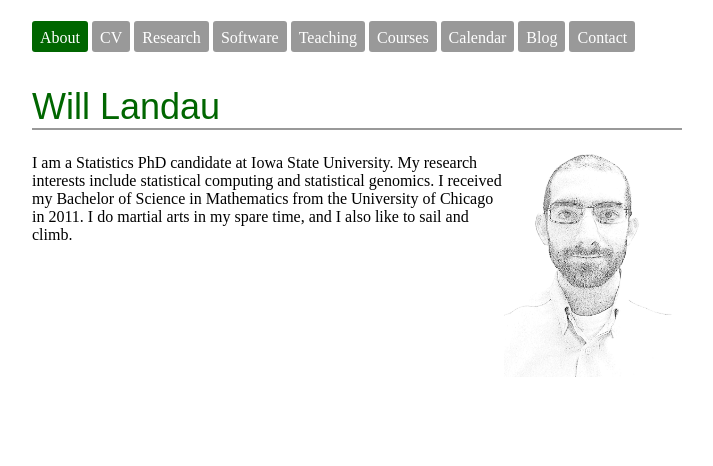
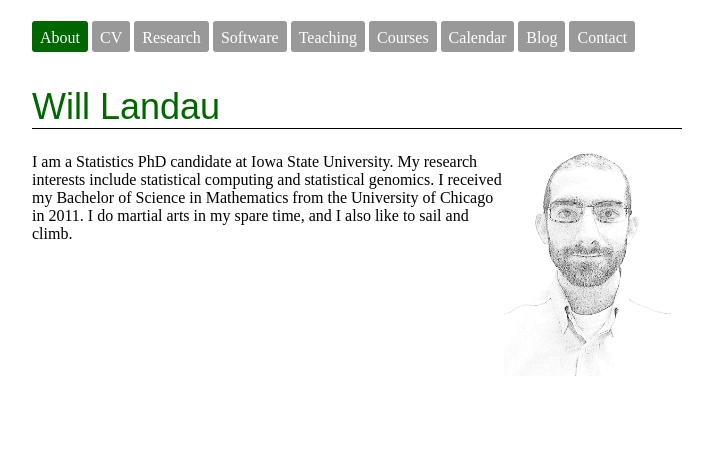
Before and after one commit to wlandau/wlandau.github.io, a Jekyll site: the page built from index.html, in a window 1280 px wide. Shown: the top 466 px of the page, without its empty margins (303-1016 px from the left). Built offline with Jekyll 4.4.1, drawn with Linux system fonts in a browser that asks for light colours; nearby versions of some CDN libraries.

Commit message:
playing with headings

```diff
--- a/css/wml-custom.css
+++ b/css/wml-custom.css
@@ -13,7 +13,7 @@ h1, h2, h3, h4{
   font-family: sans-serif;
   font-weight: normal;
   color: #006600;
-  border-bottom: 2px solid #999999;
+  border-bottom: 1px solid black;
 }
 
 h1{
```
